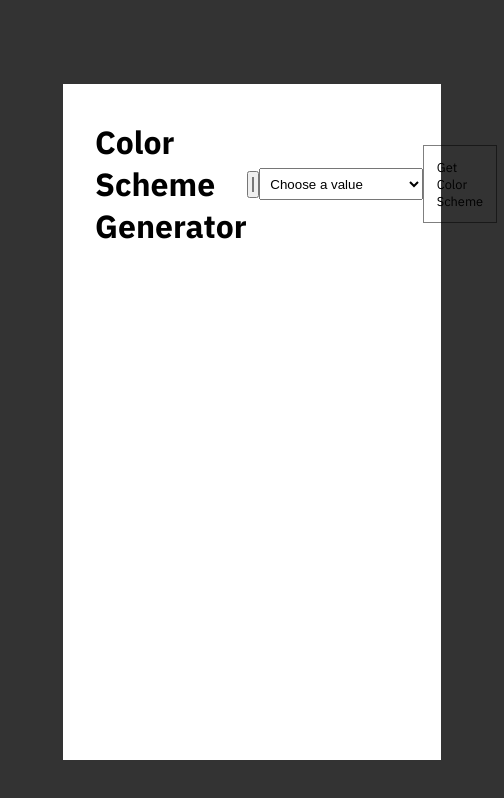
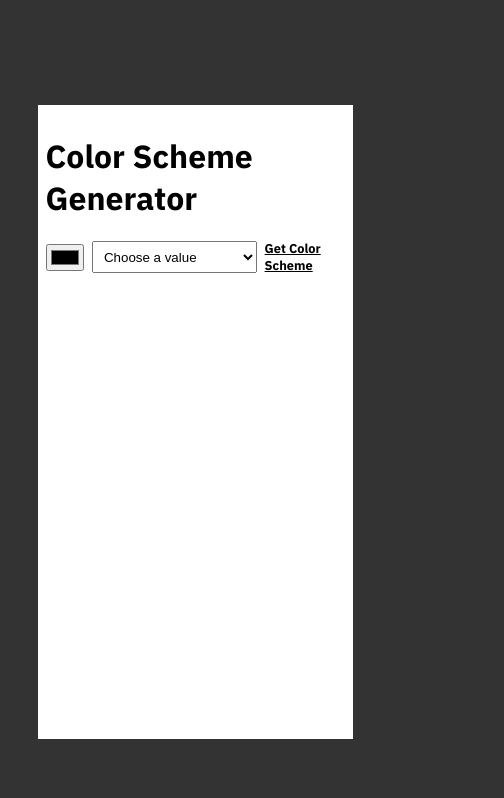
Before and after one commit to savvystrider/color-scheme-generator, a plain HTML site: page index.html in a window 390 px wide. Shown: the whole page, 504 px wide, since content can reach past the window. Drawn offline with Linux system fonts and the light colour scheme.

Commit message:
adds mobile styles

```diff
--- a/index.html
+++ b/index.html
@@ -14,8 +14,8 @@
     <body>
         <main>
             <div class="container">
+                <h1>Color Scheme Generator</h1>
                 <form>
-                    <h1>Color Scheme Generator</h1>
                     <input type="color" id="input-color" name="input-color" class="input-color" />
                     <select name="input-color-scheme" id="input-color-scheme">
                         <option value="">Choose a value</option>
--- a/styles.css
+++ b/styles.css
@@ -15,18 +15,18 @@ body {
 }
 
 .container {
-    width: 75%;
-    max-width: 700px;
+    width: 90%;
+    max-width: 21.875rem;
     margin: 1em auto;
     background-color: #fff;
-    padding: 1em 2em;
-    max-height: 81vh;
+    padding: 0.5em;
 }
 
 form {
     display: flex;
-    justify-content: space-between;
+    justify-content: flex-start;
     align-items: center;
+    gap: 0.5em;
 }
 
 .input-color {
@@ -34,11 +34,11 @@ form {
 }
 
 .color-btn {
-    display: inline-block;
+    display: block;
     cursor: pointer;
-    border: 1px solid rgba(0, 0, 0, 0.5);
     font-size: .8rem;
-    padding: 1em;
+    font-weight: bold;
+    text-decoration: underline;
 }
 
 select {
@@ -49,6 +49,7 @@ select {
     width: 100%;
     display: grid;
     grid-template-columns: repeat(5, 1fr);
+    column-gap: 0.1em;
 }
 
 .col {
@@ -62,13 +63,12 @@ select {
 }
 
 .output-text {
-    margin: 1em auto;
-    font-size: .9rem;
+    margin: 1em 0.5em 0 0;
+    font-size: .7rem;
     font-weight: bold;
     padding-bottom: .5em;
     border-bottom: 2px dotted rgba(0, 0, 0, 0.5);
-    line-height: 1.5;
-    letter-spacing: .8px;
+    letter-spacing: 0.016rem;
 }
 
 .user-selection {
```
